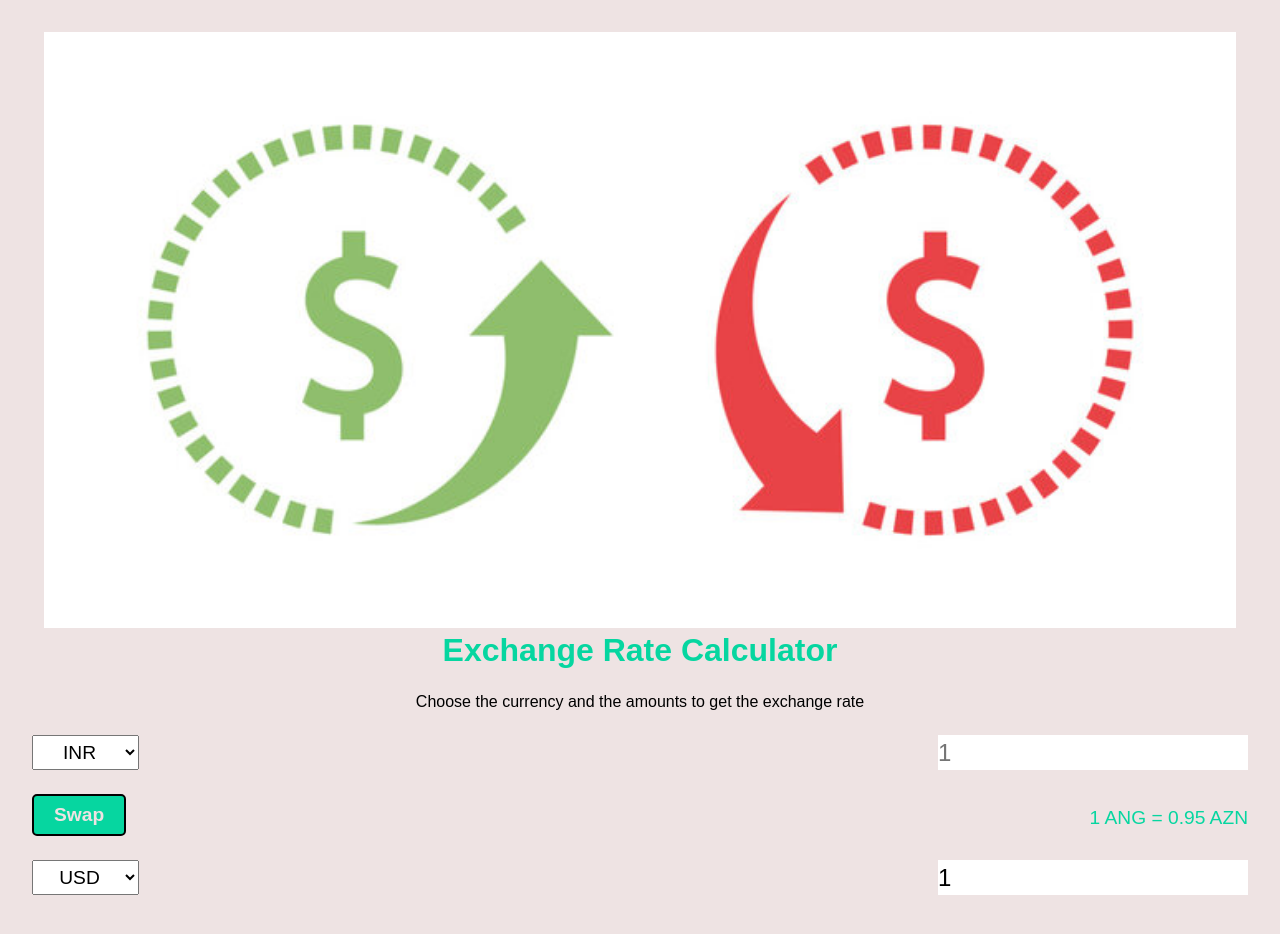
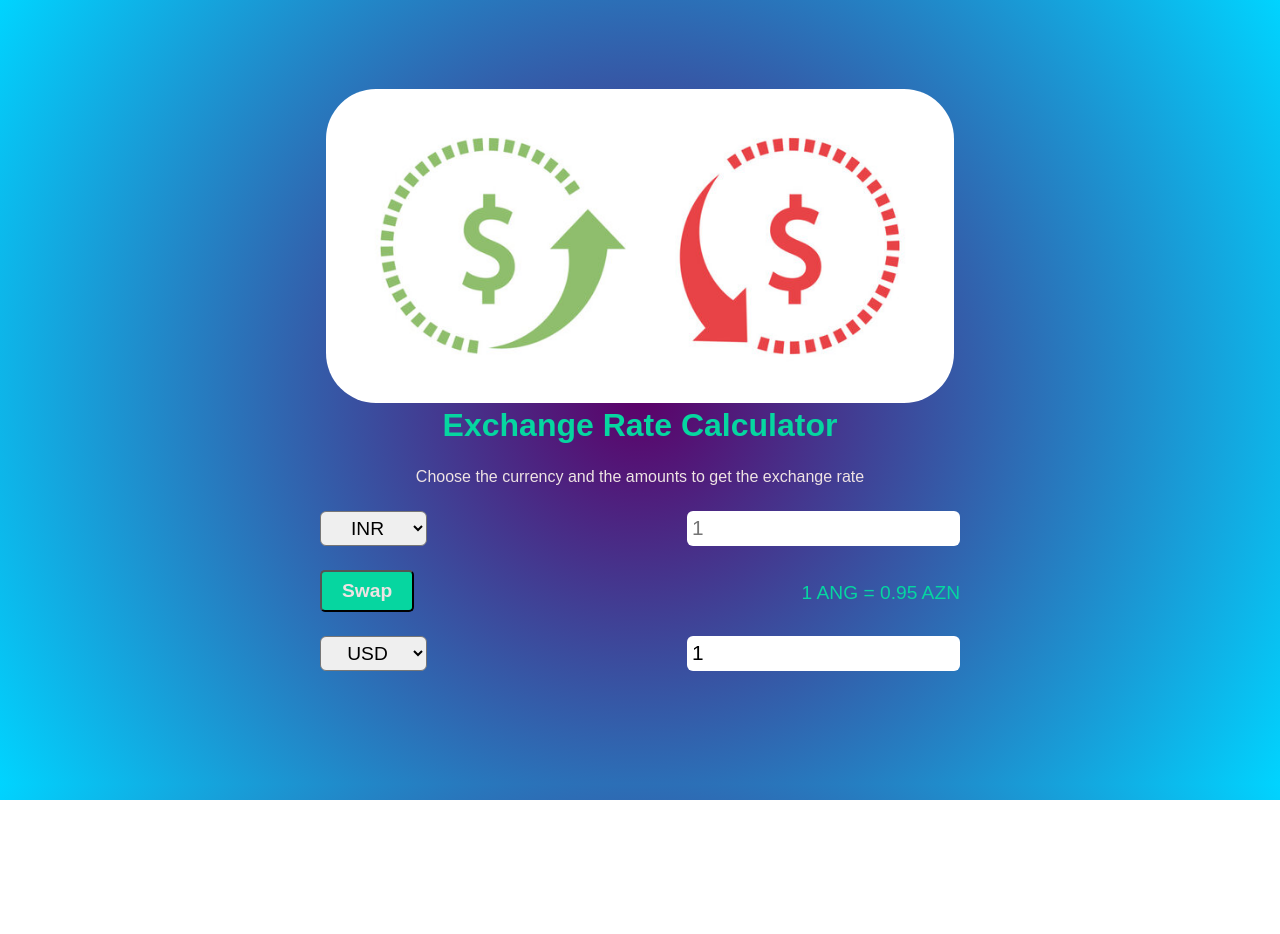
Before and after one commit to SathishSAKA26/Exchange-Rate-Calcutor, a plain HTML site: page index.html in a window 1280 px wide. After the commit the page ends 800 px from the top, so only its background shows below. Drawn offline with Linux system fonts and the light colour scheme; no server answers; a web font is replaced by a local one.

Commit message:
js comlite

```diff
--- a/index.html
+++ b/index.html
@@ -39,7 +39,7 @@
       </p>
 
       <div class="section-one">
-        <select id="corrency-one" class="select">
+        <select id="currency-one" class="select">
           <option value="AED">AED</option>
           <option value="ARS">ARS</option>
           <option value="AUD">AUD</option>
--- a/scripts/script.js
+++ b/scripts/script.js
@@ -11,27 +11,28 @@ const rateEl = document.getElementById("rate");
 
 const btnSwap = document.getElementById("swap");
 
-const url = `https://v6.exchangerate-api.com/v6/a0336ef9686b15b567f47254/latest/`;
+const url = `https://v6.exchangerate-api.com/v6/869324e2889de32c93218483/latest/`;
 
-// Function
+// function  calculate value
 function calculate() {
   let currencyOne = currencyOneEl.value;
   let currencyTwo = currencyTwoEl.value;
 
   // fetch url
   fetch(
-    `https://v6.exchangerate-api.com/v6/a0336ef9686b15b567f47254/latest/${currencyOne}`
+    `https://v6.exchangerate-api.com/v6/869324e2889de32c93218483/latest/${currencyOne}`
   )
     .then((response) => response.json())
     .then((data) => {
       let rate = data.conversion_rates[currencyTwo];
-      rateEl.innerText = `1 ${currencyOne} = ${rate.toFixed(2)} ${currencyTwo}`;
+      rateEl.innerText = `1 ${currencyOne}=${rate.toFixed(2)} ${currencyTwo}`;
 
       AmountTwoEl.value = (AmountOneEl.value * rate).toFixed(2);
     });
 }
 
-// EventListener
+// event listeners
+
 currencyOneEl.addEventListener("change", calculate);
 currencyTwoEl.addEventListener("change", calculate);
 AmountOneEl.addEventListener("input", calculate);
--- a/styles/style.css
+++ b/styles/style.css
@@ -26,7 +26,7 @@ html {
 
 body {
   font-family: "Fira Sans Condensed", sans-serif;
-  background-color: var(--clr-white);
+  background-image: radial-gradient(circle, #5c0067 0%, #00d4ff 100%);
   text-align: center;
   display: flex;
   justify-content: center;
@@ -52,6 +52,9 @@ li {
 .main-container {
   width: 95%;
 }
+.image {
+  border-radius: 50px;
+}
 
 .title {
   font-size: 2rem;
@@ -63,6 +66,7 @@ li {
 .para {
   font-size: 1rem;
   font-size: 400;
+  color: var(--clr-white);
   padding-bottom: 1.5rem;
 }
 
@@ -83,6 +87,7 @@ li {
   font-size: 1.2rem;
   padding: 5px 20px;
   text-align: center;
+  border-radius: 6px;
 }
 
 .button-section {
@@ -91,7 +96,6 @@ li {
 
 .btn {
   padding: 8px 20px;
-  border: 2px solid #000;
   border-radius: 5px;
   color: var(--clr-white);
   background-color: var(--clr-caribbean-green);
@@ -108,9 +112,21 @@ li {
 
 .input {
   border: none;
-  font-size: 1.5rem;
+  border-radius: 6px;
+  font-size: 1.3rem;
+  padding-left: 0.3rem;
 }
 
 .image {
   width: 98%;
 }
+
+@media screen and (min-width: 765px) {
+  body {
+    width: 100%;
+    height: 90vh;
+  }
+  .main-container {
+    width: 50%;
+  }
+}
```
